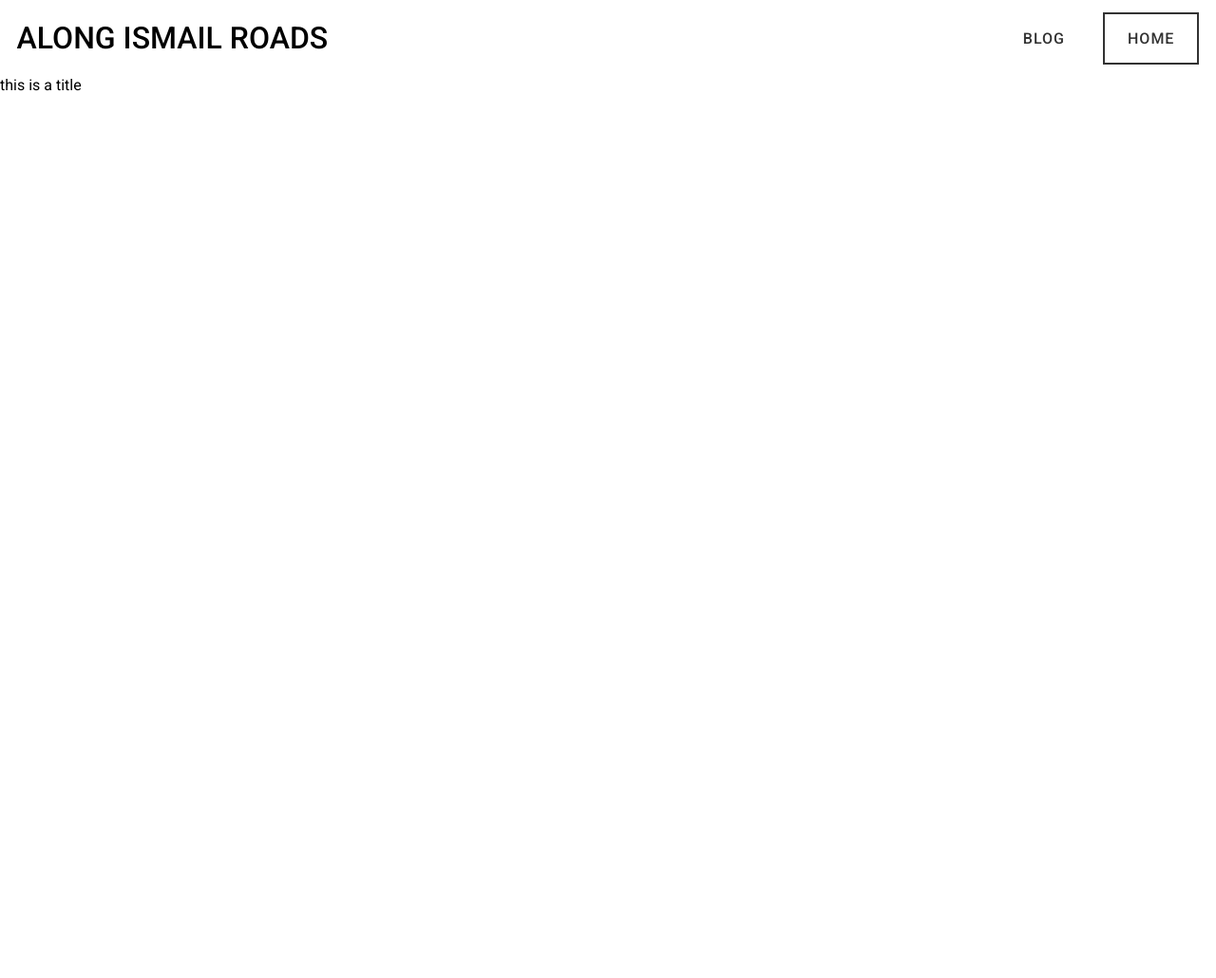
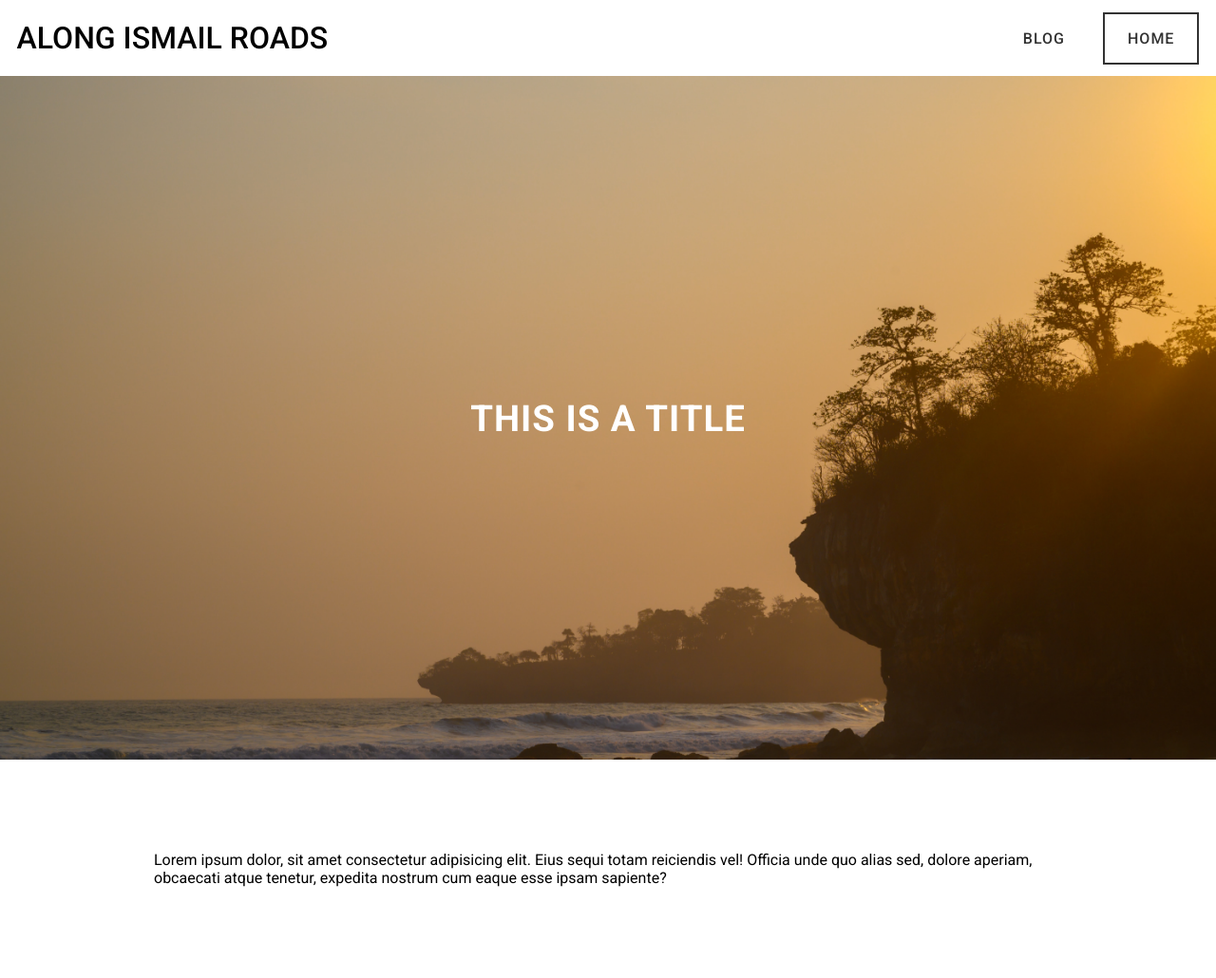
Before and after one commit to idebbarh/django-blogging-app, a Django app: page /blog/this-is-blog-number-1 in a window 1280 px wide. Shown: the whole page at 95% size. Before the commit the page ends 96 px from the top, so only its background shows below. Run offline with Django 4.2, Linux system fonts and the light colour scheme.

Commit message:
feat: complete blog details

```diff
--- a/blog/templates/blog/blog.html
+++ b/blog/templates/blog/blog.html
@@ -1,4 +1,7 @@
 {% extends 'base.html' %}
 {% block page_content %}
-{{ single_blog.title }}
+    {% include 'partials/landing.html' with landing_image=landing_image landing_title=single_blog.title %}
+    <section id='blog-details-section' class='section'>
+        <p class='blog-details-section__content'>{{single_blog.content}}</p>
+    </section>
 {% endblock %}
--- a/blog/views.py
+++ b/blog/views.py
@@ -7,6 +7,7 @@ from blog_site.settings import BASE_DIR
 
 images_dir = BASE_DIR / "static/assets/images/"
 images_paths = [image for image in os.listdir(images_dir) if os.path.isfile(os.path.join(images_dir,image))]
+
 
 blogs_info = [
 {
@@ -47,7 +48,9 @@ blogs_info = [
 
 def index(_):
     random_image_index = random.randrange(0,len(images_paths)-1)
-    file_content = render_to_string("blog/index.html",{"landing_image":images_paths[random_image_index],"latest_blogs":blogs_info})
+    random_landing_image = images_paths[random_image_index]
+
+    file_content = render_to_string("blog/index.html",{"landing_image":random_landing_image,"latest_blogs":blogs_info})
     return HttpResponse(file_content)
 
 def blogs(_):
@@ -60,6 +63,8 @@ def blog(_,slug):
     if not blog_info :
         raise Http404()
 
-    file_content = render_to_string("blog/blog.html",{"single_blog":blog_info[0]})
+    random_image_index = random.randrange(0,len(images_paths)-1)
+    random_landing_image = images_paths[random_image_index]
 
+    file_content = render_to_string("blog/blog.html",{"landing_image":random_landing_image,"single_blog":blog_info[0]})
     return HttpResponse(file_content)
--- a/static/style/partials/landing.css
+++ b/static/style/partials/landing.css
@@ -1,9 +1,23 @@
 #landing-section {
   height: calc(100vh - 80px);
   overflow: hidden;
+  position: relative;
 }
 .landing-section__image {
   width: 100%;
   height: 100%;
   object-fit: cover;
 }
+
+.landing-section__bigtitle {
+  position: absolute;
+  left: 50%;
+  top: 50%;
+  transform: translate(-50%, -50%);
+  font-size: min(4rem, max(1.8rem, 3vw));
+  font-weight: bold;
+  text-transform: uppercase;
+  color: white;
+  text-align: center;
+  letter-spacing: 1px;
+}
--- a/templates/partials/landing.html
+++ b/templates/partials/landing.html
@@ -1,9 +1,11 @@
-{%load static%}
+{% load static %}
 <section id="landing-section">
-  <!-- {{landing_title}} -->
   <img
-    src="{%static 'assets/images/'%}{{landing_image}}"
+    src="{% static 'assets/images/' %}{{landing_image}}"
     alt="Landing Image"
     class="landing-section__image"
   />
+{% if landing_title %}
+    <h1 class="landing-section__bigtitle">{{landing_title}}</h1>
+{% endif %}
 </section>
```
